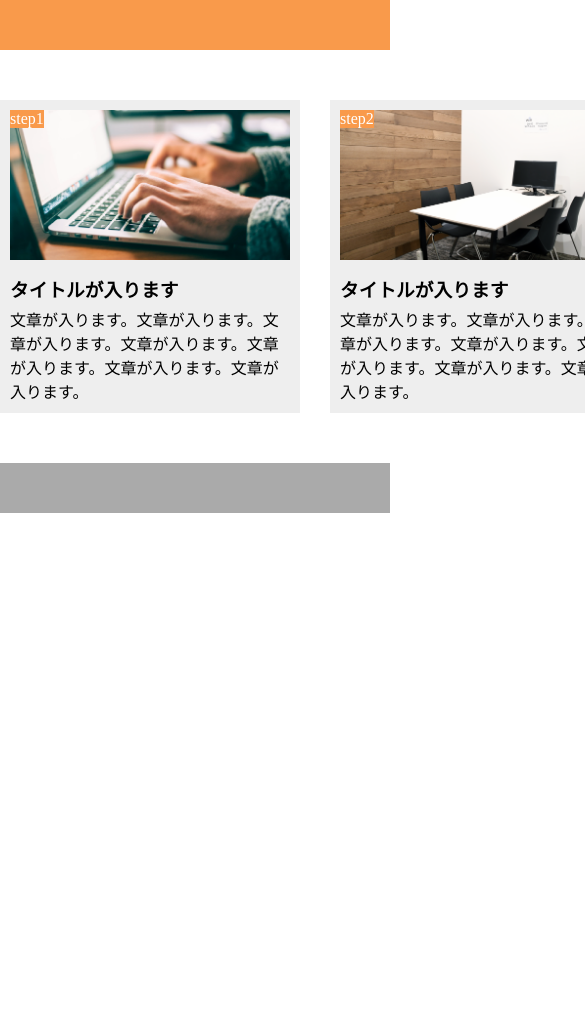
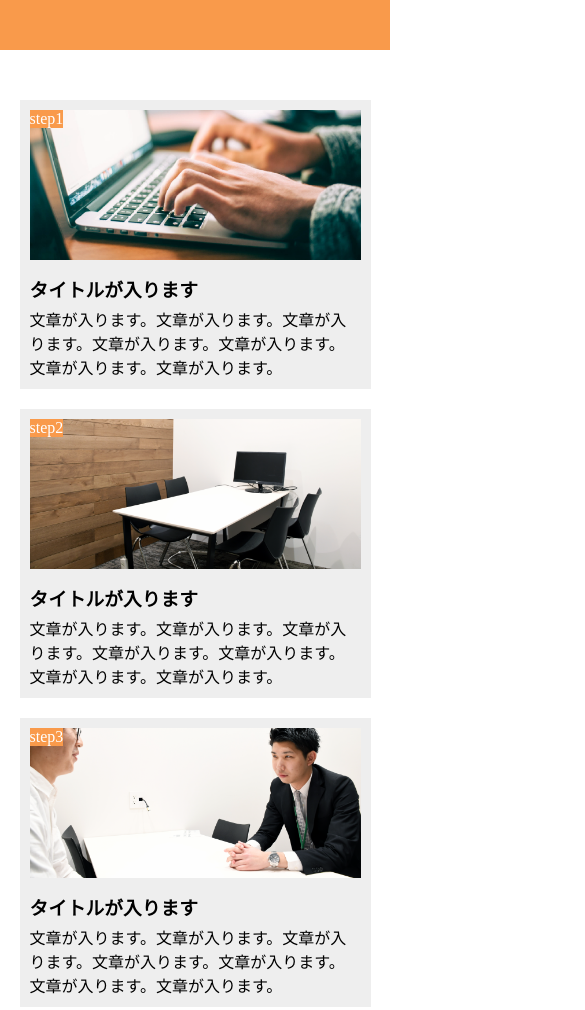
Before and after one commit to banto354/Task, a plain HTML site: page 1-10/index.html in a window 390 px wide. Shown: the top 1010 px of the page, 585 px wide, since content can reach past the window. Before the commit the page ends 844 px from the top, so only its background shows below. Drawn offline with Linux system fonts and the light colour scheme.

Commit message:
[Finish] 1-10

```diff
--- a/1-10/index.html
+++ b/1-10/index.html
@@ -1,6 +1,7 @@
 <!DOCTYPE html>
 <html lang="ja">
     <head>
+        <meta name="viewport" content="width=device-width,initial-scale=1.0">
         <link rel="stylesheet" href="style.css" />
         <meta charset="utf-8">
     </head>
--- a/1-10/style.css
+++ b/1-10/style.css
@@ -65,3 +65,21 @@ footer{
     background-color: #AAAAAA;
     height: 50px;
 }
+
+@media screen and (max-width:425px){
+    .main-contents {
+        width: 100%;
+        display: block;
+    }
+
+    .step-box {
+        width: 90%;
+        margin: 0 auto 20px auto;
+    }
+
+    .step-box:last-child {
+        width: 90%;
+        margin: 0 auto 50px auto;
+    }
+
+}
```
